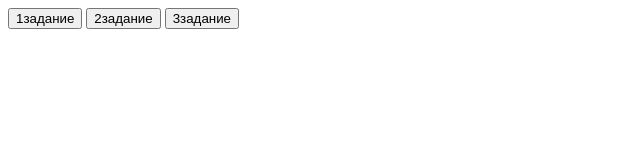
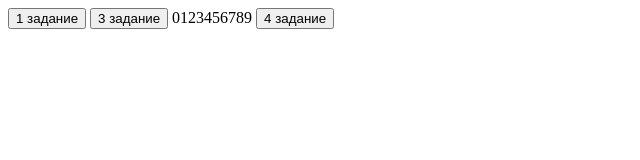
Before and after one commit to VadimSVSV/hello-world, a plain HTML site: page lesson_3/index.html in a window 1280 px wide. Shown: the whole page, without its empty margins (0-640 px from the left). Drawn offline with Linux system fonts and the light colour scheme.

Commit message:
д.з. №3
изменения файла index в lesson_3.

```diff
--- a/lesson_3/index.html
+++ b/lesson_3/index.html
@@ -7,20 +7,45 @@
 <title>Document</title>
 </head>
 <body>
-    <button onclick="task1 ()">1задание</button>
-        <script>
+    <button onclick="task1 ()">1 задание</button>
+    <script>
+    let prime = 2;
+    let primeArr = [];
 
-        </script>
+    while (prime <= 100) {
+        if (prime == 1) {
+            primeArr.push(1)
+        }   else {
+            let result = 2;
+            let i = 2;
+            while (prime % i !== 0 ){
+                i += 1;
+                result +=1;
+            }
+            if (result == prime) {
+                primeArr.push(result);
+            }
+        }
+        prime += 1;
+    }
+    console.log(primeArr);
+    </script>
 
-    <button onclick="task2 ()">2задание</button>
-        <script>
+    <button onclick="task3 ()">3 задание</button>
+    <script>
+        for(var number = 0; number <= 9; document.write(number++ + '')){}
+    </script>
 
-        </script>
+    <button onclick="task4 ()">4 задание</button>
+    <script>
+        var  piramide  =  '' ;
+        var  x  =  'x' ;
+    for ( var  i  =  0 ;  i  <  20 ;  i ++ ) {
+        piramide  +=  x ;
+    console.log (piramide);
+    }
+    </script>
 
-    <button onclick="task3 ()">3задание</button>
-        <script>
-
-        </script>
 
 </body>
 </html>
```
